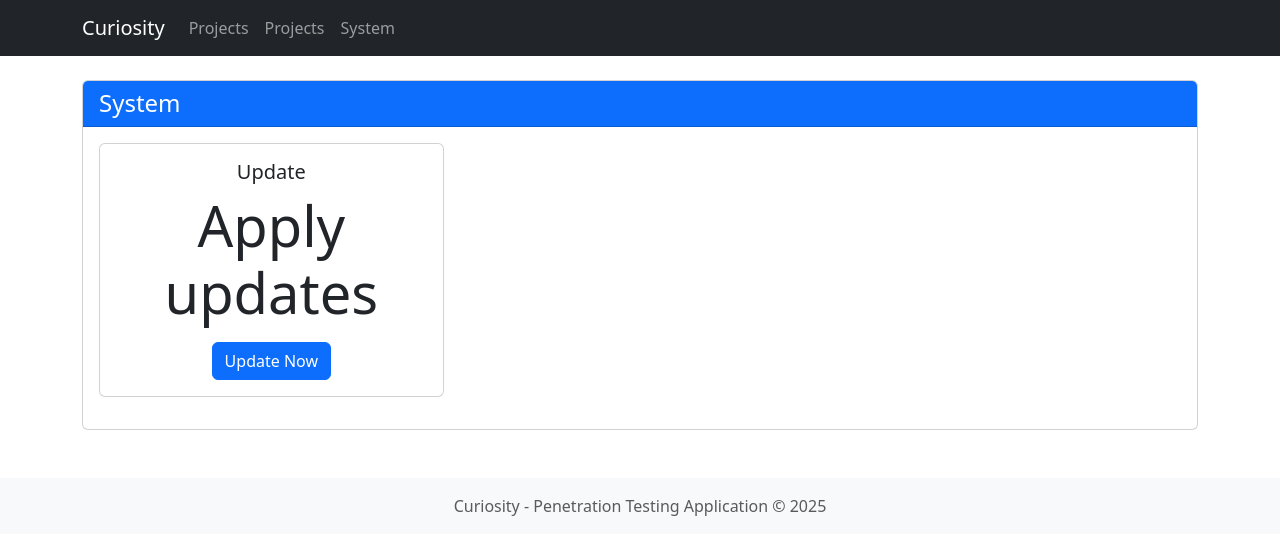
After one commit to pensta-security/curiosity, a Flask app: template system/curiosity-web/app/templates/system/index.html in a window 1280 px wide. The commit adds this page. Shown: the top 555 px of the page. Run offline with Flask 3, Linux system fonts and the light colour scheme; the template is opened without the code that fills it, so the values that code supplies are empty.

Commit message:
added update

```diff
--- a/system/curiosity-web/app/templates/base.html
+++ b/system/curiosity-web/app/templates/base.html
@@ -26,6 +26,9 @@
                     </li>
                     <li class="nav-item">
                         <a class="nav-link {% if request.endpoint.startswith('main') %}active{% endif %}" href="{{ url_for('main.index') }}">Projects</a>
+                    </li>
+                    <li class="nav-item">
+                        <a class="nav-link {% if request.endpoint.startswith('system') %}active{% endif %}" href="{{ url_for('system.index') }}">System</a>
                     </li>
                 </ul>
             </div>
--- /dev/null
+++ b/system/curiosity-web/app/templates/system/index.html
@@ -0,0 +1,28 @@
+{% extends "base.html" %}
+
+{% block title %}Curiosity - System{% endblock %}
+
+{% block content %}
+<div class="row">
+    <div class="col-md-12">
+        <div class="card">
+            <div class="card-header bg-primary text-white">
+                <h4 class="mb-0">System</h4>
+            </div>
+            <div class="card-body">
+                <div class="row">
+                    <div class="col-md-4">
+                        <div class="card mb-3">
+                            <div class="card-body text-center">
+                                <h5 class="card-title">Update</h5>
+                                <p class="display-4">Apply updates</p>
+                                <a href="{{ url_for('system.update') }}" class="btn btn-primary">Update Now</a>
+                            </div>
+                        </div>
+                    </div>
+                </div>
+            </div>
+        </div>
+    </div>
+</div>
+{% endblock %}
```
Also changed, not shown: system/curiosity-web/app/routes/system.py (added, +14 -0 lines).
